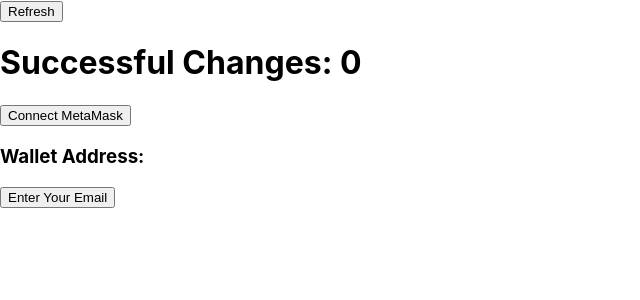
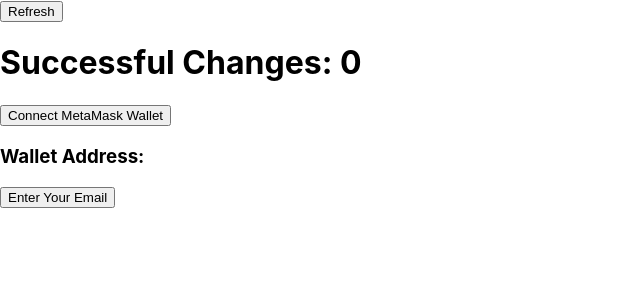
Before and after one commit to pintchom/ReposiDAO-UPennHackathon, a React (Create React App) app in the folder Frontend/: page / in a window 1280 px wide. Shown: the top 300 px of the page, without its empty margins (0-640 px from the left). Built offline with nearby package versions, Linux system fonts and the light colour scheme.

Commit message:
turn metamask wallet connector into a component

```diff
--- a/Frontend/src/App.js
+++ b/Frontend/src/App.js
@@ -1,6 +1,7 @@
 import React, { useState } from "react";
 import axios from "axios";
 import EmailBox from "./Components/EmailBox";
+import WalletConnector from "./Components/WalletConnector";
 
 function App() {
   // state to keep track of successful git changes
@@ -23,26 +24,6 @@ function App() {
       });
   };
 
-  const [walletAddress, setWalletAddress] = useState("");
-
-  async function requestAccount() {
-    console.log("Requesting Account...");
-
-    if (window.ethereum && window.ethereum.isMetaMask) {
-      try {
-        const accounts = await window.ethereum.request({
-          method: "eth_requestAccounts",
-        });
-        setWalletAddress(accounts[0]);
-        console.log("Detected MetaMask Wallet.");
-      } catch (error) {
-        console.log("Failed to connect or user denied access to MetaMask.");
-      }
-    } else {
-      console.log("No MetaMask Extension Found");
-    }
-  }
-
   const [showEmailBox, setShowEmailBox] = useState(false);
 
   const toggleEmailBox = () => {
@@ -54,8 +35,7 @@ function App() {
       <header className="App-header">
         <button onClick={refreshGitLog}>Refresh</button>
         <h1>Successful Changes: {counter}</h1>
-        <button onClick={requestAccount}>Connect MetaMask</button>
-        <h3>Wallet Address: {walletAddress}</h3>
+        < WalletConnector />
         <button onClick={toggleEmailBox}>Enter Your Email</button>
         {showEmailBox && <EmailBox />}
       </header>
--- /dev/null
+++ b/Frontend/src/Components/WalletConnector.js
@@ -0,0 +1,34 @@
+import React, { useState } from "react";
+
+const WalletConnector = () => {
+
+    const [walletAddress, setWalletAddress] = useState("");
+
+    async function requestAccount() {
+        console.log("Requesting Account...");
+
+        if (window.ethereum && window.ethereum.isMetaMask) {
+          try {
+            const accounts = await window.ethereum.request({
+              method: "eth_requestAccounts",
+            });
+            setWalletAddress(accounts[0]);
+            console.log("Detected MetaMask Wallet.");
+          } catch (error) {
+            console.log("Failed to connect or user denied access to MetaMask.");
+          }
+        } else {
+          console.log("No MetaMask Extension Found");
+        }
+      }
+
+      return (
+        <div className="WalletConnector">
+            <button onClick={requestAccount}>Connect MetaMask Wallet</button>
+            <h3>Wallet Address: {walletAddress}</h3>
+        </div>
+      );
+
+};
+
+export default WalletConnector;
```
